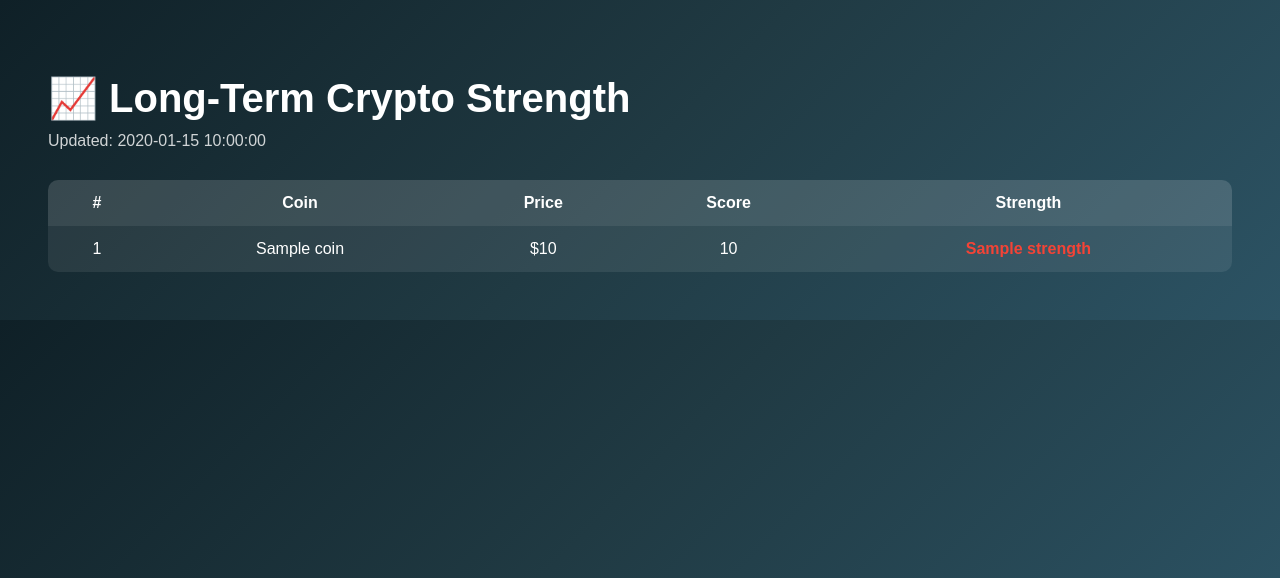
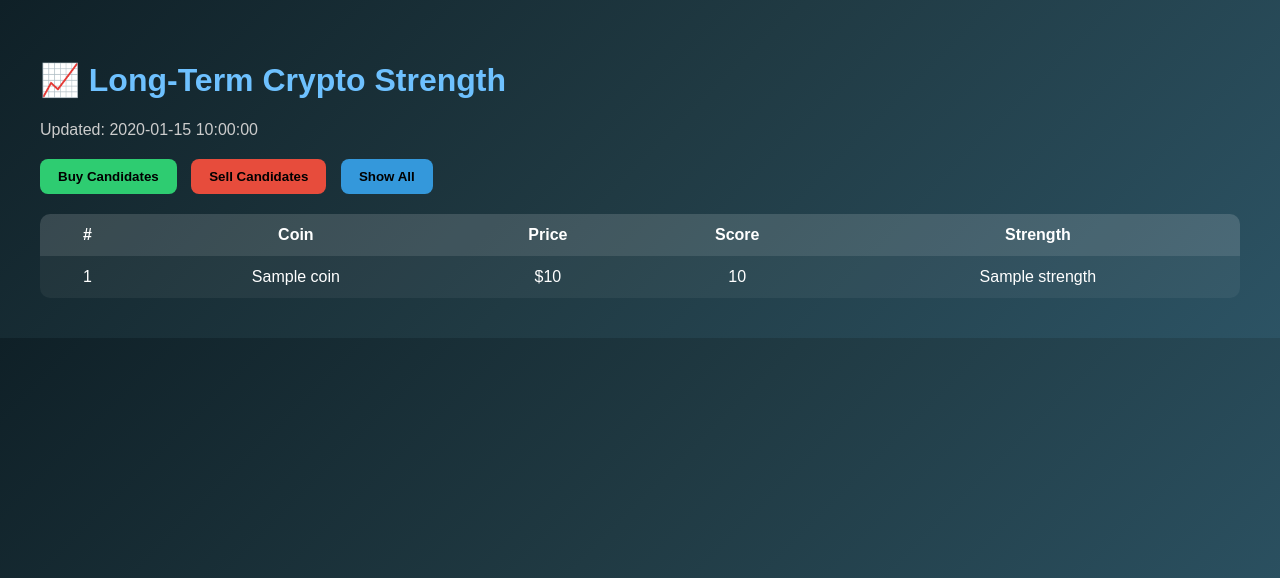
Before and after one commit to hillcolton1976/structured-alpha-engine, a Flask app: template templates/index.html in a window 1280 px wide. Shown: the top 578 px of the page. Run offline with Flask 3, Linux system fonts and the light colour scheme; the template is opened without the code that fills it: most values are stand-ins (such as "Sample title", 1, 10 or a date in 2020).

Commit message:
Update index.html

```diff
--- a/templates/index.html
+++ b/templates/index.html
@@ -2,9 +2,13 @@
 <html>
 <head>
     <title>Long-Term Crypto Strength</title>
+
+    <!-- Auto refresh -->
     <meta http-equiv="refresh" content="60">
+
     <style>
         body {
+            margin: 0;
             font-family: Arial, sans-serif;
             background: linear-gradient(135deg, #0f2027, #203a43, #2c5364);
             color: white;
@@ -12,14 +16,30 @@
         }
 
         h1 {
-            font-size: 40px;
-            margin-bottom: 10px;
+            color: #6ec1ff;
         }
 
         .updated {
-            margin-bottom: 30px;
-            opacity: 0.8;
+            margin-bottom: 20px;
+            color: #ccc;
         }
+
+        .buttons {
+            margin-bottom: 20px;
+        }
+
+        button {
+            padding: 10px 18px;
+            margin-right: 10px;
+            border: none;
+            border-radius: 8px;
+            font-weight: bold;
+            cursor: pointer;
+        }
+
+        .buy-btn { background: #2ecc71; }
+        .sell-btn { background: #e74c3c; }
+        .all-btn { background: #3498db; }
 
         table {
             width: 100%;
@@ -30,7 +50,7 @@
         }
 
         th, td {
-            padding: 14px;
+            padding: 12px;
             text-align: center;
         }
 
@@ -39,31 +59,47 @@
         }
 
         tr:nth-child(even) {
-            background: rgba(255,255,255,0.03);
+            background: rgba(255,255,255,0.05);
         }
 
-        .strong {
-            color: #4caf50;
-            font-weight: bold;
+        .STRONG { color: #2ecc71; font-weight: bold; }
+        .ACCUMULATION { color: #f1c40f; font-weight: bold; }
+        .WEAK { color: #e74c3c; font-weight: bold; }
+    </style>
+
+    <script>
+        function filter(type) {
+            let rows = document.querySelectorAll("tbody tr");
+
+            rows.forEach(row => {
+                let strength = row.getAttribute("data-strength");
+
+                if (type === "BUY") {
+                    row.style.display = (strength === "STRONG" || strength === "ACCUMULATION") ? "" : "none";
                 }
-
-        .accumulation {
-            color: #ffc107;
-            font-weight: bold;
+                else if (type === "SELL") {
+                    row.style.display = (strength === "WEAK") ? "" : "none";
                 }
-
-        .weak {
-            color: #f44336;
-            font-weight: bold;
+                else {
+                    row.style.display = "";
                 }
-    </style>
+            });
+        }
+    </script>
 </head>
 <body>
 
 <h1>📈 Long-Term Crypto Strength</h1>
-<div class="updated">Updated: {{ updated }}</div>
+<div class="updated">Updated: {{ now }}</div>
+
+<div class="buttons">
+    <button class="buy-btn" onclick="filter('BUY')">Buy Candidates</button>
+    <button class="sell-btn" onclick="filter('SELL')">Sell Candidates</button>
+    <button class="all-btn" onclick="filter('ALL')">Show All</button>
+</div>
 
 <table>
+    <thead>
         <tr>
             <th>#</th>
             <th>Coin</th>
@@ -71,22 +107,18 @@
             <th>Score</th>
             <th>Strength</th>
         </tr>
-
-    {% for coin in coins %}
-    <tr>
+    </thead>
+    <tbody>
+        {% for coin in market %}
+        <tr data-strength="{{ coin.strength }}">
             <td>{{ loop.index }}</td>
             <td>{{ coin.coin }}</td>
             <td>${{ coin.price }}</td>
             <td>{{ coin.score }}</td>
-        <td class="
-            {% if coin.strength == 'STRONG' %}strong
-            {% elif coin.strength == 'ACCUMULATION' %}accumulation
-            {% else %}weak{% endif %}
-        ">
-            {{ coin.strength }}
-        </td>
+            <td class="{{ coin.strength }}">{{ coin.strength }}</td>
         </tr>
         {% endfor %}
+    </tbody>
 </table>
 
 </body>
```
Lines whose indentation alone changed are shown as unchanged.
